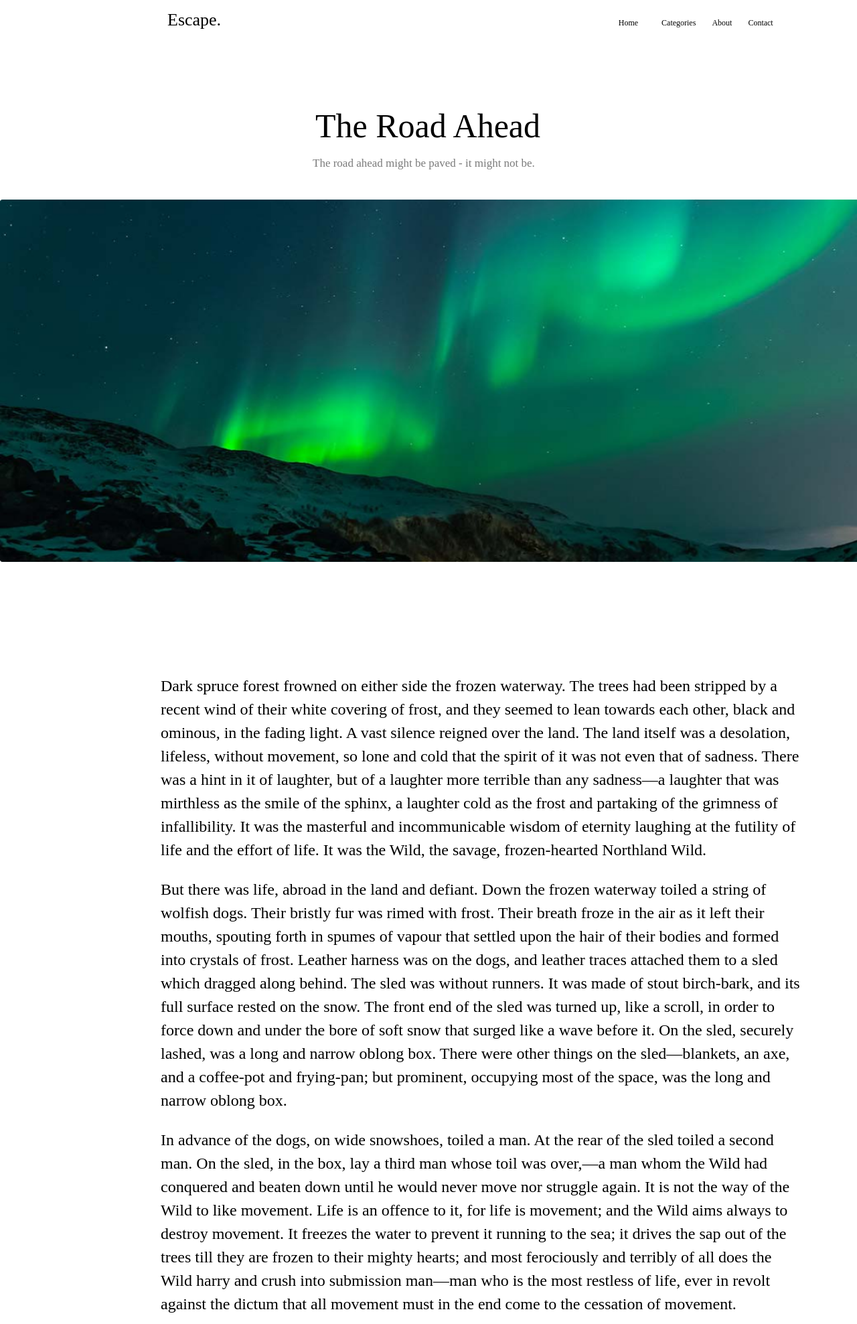
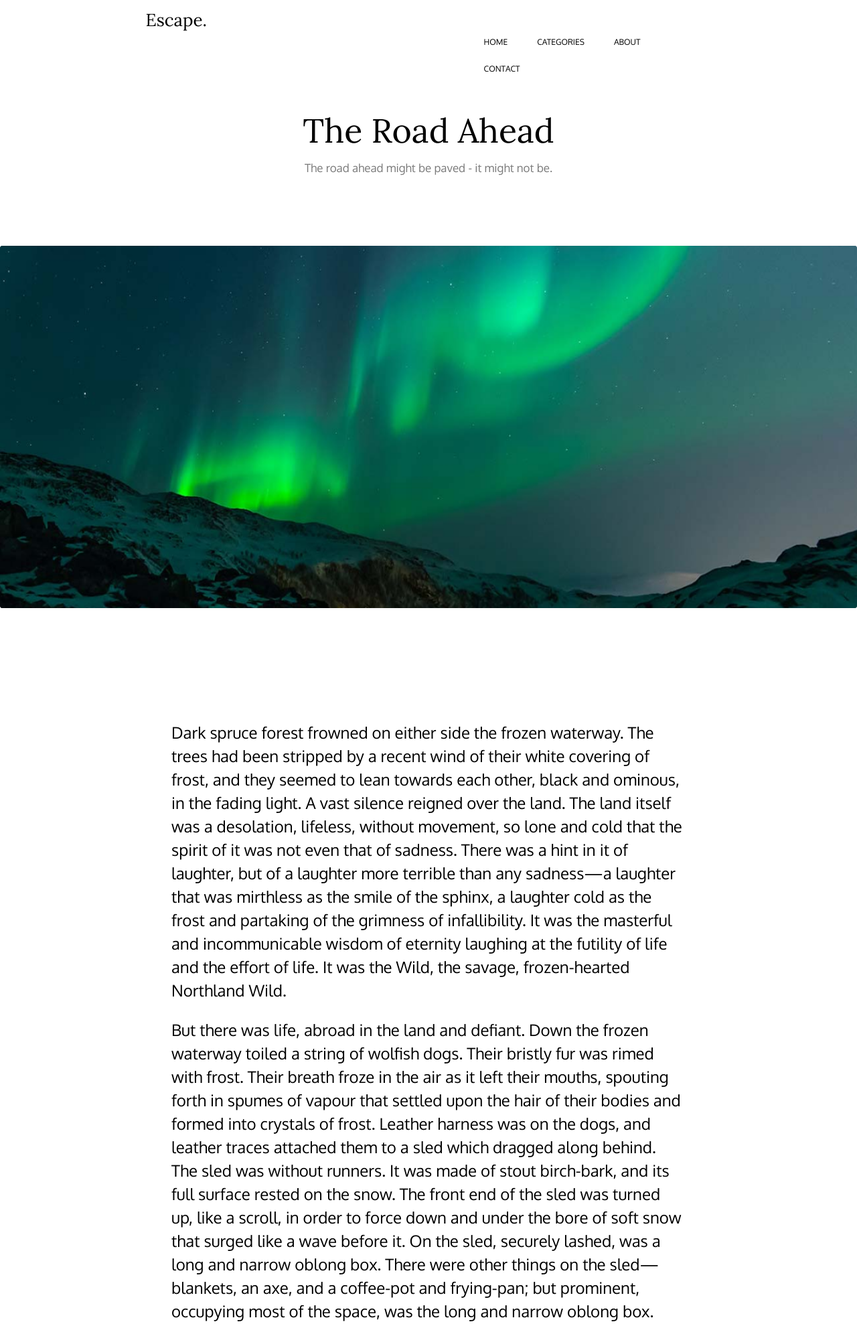
Before and after one commit to leis43/Web-2024, a PHP site: page /the-road-ahead.html in a window 1280 px wide; the page is wider, and only the part inside the window is pictured. Shown: the top 1977 px of that part at 67% size. Run offline with PHP 8.4, Linux system fonts and the light colour scheme.

Commit message:
Правки кода

```diff
--- a/style1.css
+++ b/style1.css
@@ -1,70 +1,74 @@
 body {
-    margin: 0;
+    margin: 0px;
+    width: 100%;
 }
 
-.blok {
-    margin: 17px 250px;
+.top-block {
+    height: 40px;
     display: inline-block;
     box-sizing: border-box;
-    height: 40px;
-    width: 940px;
+    margin: 17px 17% 106px 17%;
 }
 
-div .big {
+.logo {
     font-weight: 400;
     font-size: 26px;
     line-height: 26px;
     font-family: "Lora";
-    margin-right: 570px;
+    display: inline-block;
+    cursor: pointer;
+    text-decoration: none;
+    color: black;
 }
 
-.blok div{
+.links {
+    height: 40px;
+    margin-left: 485px;
     display: inline-block;
 }
 
-.blok div .Home{
+.links-item {
     font-weight: 400;
     font-size: 12px;
     line-height: 20px;
     font-family: "Oxygen";
-    margin: 10px 21px 10px 19.6px;
+    display: inline-block;
+    padding: 10px 20px;
+    cursor: pointer;
+    text-decoration: none;
+    color: black;
 }
 
-.blok div div a {
-    font-weight: 400;
-    font-size: 12px;
-    line-height: 20px;
-    font-family: "Oxygen";
-    margin-right: 0px 0px 0px 0px;
-    padding: 10px 10px;
+.title {
+    margin: 0 18% 38px 18%;
+    height: 159px;
+    text-align: center;
 }
 
-.blok2{
-    margin: 89px 250px 38px 250px;
-    height: 59px;
-    width: 940px;
-}
 h1 {
     font-weight: 400;
     font-size: 50px;
     line-height: 51px;
     font-family: "Lora";
-    margin: 7px 221px 20px 221px;
+    margin: 7px 25% 20px 25%;
+    height: 51px;
 }
 
-.blok2 span {
+.title span {
     font-weight: 400;
     font-size: 17px;
     line-height: 20px;
-    font-family: "Lora";
+    font-family: "Oxygen";
     text-align: center;
     color: #2E2E2E;
     opacity: 0.63;
-    margin: 0px 217px 75px 217px;
+    margin-bottom: 75px;
 }
 
 .P1 {
-    margin: 38px 0px 140px 0px;
+    height: 541px;
+    margin-bottom: 140px;
+    width: 100%;
 }
 
 .text {
@@ -73,50 +77,40 @@
     line-height: 35px;
     font-family: "Oxygen";
     text-align: left;
-    width: 960px;
     height: 1431;
-    margin: 0px 240px 135px 240px;
+    margin: 0 20% 135px 20%;
 }
 
-.footer {
-    background-image: url("./images/BackR.png");
-  }
+.footer-menu {
+    display: inline-block;
+    margin-left: 600px;
+}
 
-.footer {
-    margin: 0px;
-    display: inline-block;
+.basement-foot {
     box-sizing: border-box;
     height: 89px;
-    width: 1440px;
+    background-image: url("./images/BackR.png");
+    background-position: center;
+    background-size: 100%;
 }
 
-.footer div {
-    margin: 28px 240px 27px 240px;
-    display: inline-block;
-    box-sizing: border-box;
-    height: 34px;
-    width: 960px;
+.basement-foot-elements{
+    padding: 31px 17% 0 17%;
 }
 
-.big2 {
+.footer-menu-logo {
     font-weight: 400;
     font-size: 26px;
     line-height: 26px;
     font-family: "Lora";
     margin-right: 3px 0px 3px 10px;
-    width: 92px;
     height: 26px;
     color: #FFFF;
+    cursor: pointer;
+    text-decoration: none;
 }
 
-.footer div div{
-    width: 639.98px;
-    height: 32px;
-    margin: 28px 240px 29px ;
-    border: 1px #FFFF;
-}
-
-.footer div div .Home2{
+.footer-menu-link {
     font-weight: 400;
     font-size: 12px;
     line-height: 20px;
@@ -124,15 +118,7 @@
     color: #FFFF;
     opacity: 0.60;
     margin-right: 30px;
-    margin: 3px 10px 3px 358.02px ;
+    margin: 3px 10px 3px 0;
+    cursor: pointer;
+    text-decoration: none;
 }
-
-.footer div div div a {
-    font-weight: 400;
-    font-size: 12px;
-    line-height: 20px;
-    font-family: "Oxygen";
-    color: #FFFF;
-    opacity: 0.60;
-    margin-right: 3px 10px;
-}
--- a/the-road-ahead.html
+++ b/the-road-ahead.html
@@ -1,44 +1,76 @@
 <!doctype html>
 <html>
+
 <head>
 	<title>The Road Ahead</title>
 	<link href="style1.css" rel="stylesheet">
+	<link href="https://fonts.googleapis.com/css2?family=Oxygen:wght@300;400;700&display=swap" rel="stylesheet">
+	<link
+		href="https://fonts.googleapis.com/css2?family=Lora:ital,wght@0,400..700;1,400..700&family=Oxygen:wght@300;400;700&display=swap"
+		rel="stylesheet">
 	<meta http-equiv="Content-type" content="text/html; charset=utf-8">
 </head>
+
 <body>
-	<div class="blok">
-		<a class="big">Escape.</a>
-		<div>
-			<a class="Home">Home</a>
-			<div>
-			  <a>Categories</a>
-			  <a>About</a>
-			  <a>Contact</a>
-		    </div>
-		</div>
-	</div>
-	<div class="blok2">
+	<header class="top-block">
+		<a title="Escape." class="logo" href="">Escape.</a>
+		<nav class="links">
+			<a class="links-item" href="">HOME</a>
+			<a class="links-item" href="">CATEGORIES</a>
+			<a class="links-item" href="">ABOUT</a>
+			<a class="links-item" href="">CONTACT</a>
+		</nav>
+	</header>
+	<div class="title">
 		<h1>The Road Ahead</h1>
 		<span>The road ahead might be paved - it might not be.</span>
 	</div>
-	<img src="./images/the-road-ahead.png" width="1600" height="541" alt="img" class="P1"/>
+	<img src="./images/the-road-ahead.png" alt="img" class="P1" />
 	<div class="text">
-		<p>Dark spruce forest frowned on either side the frozen waterway. The trees had been stripped by a recent wind of their white covering of frost, and they seemed to lean towards each other, black and ominous, in the fading light. A vast silence reigned over the land. The land itself was a desolation, lifeless, without movement, so lone and cold that the spirit of it was not even that of sadness. There was a hint in it of laughter, but of a laughter more terrible than any sadness—a laughter that was mirthless as the smile of the sphinx, a laughter cold as the frost and partaking of the grimness of infallibility. It was the masterful and incommunicable wisdom of eternity laughing at the futility of life and the effort of life. It was the Wild, the savage, frozen-hearted Northland Wild.</p>
-	    <p>But there was life, abroad in the land and defiant. Down the frozen waterway toiled a string of wolfish dogs. Their bristly fur was rimed with frost. Their breath froze in the air as it left their mouths, spouting forth in spumes of vapour that settled upon the hair of their bodies and formed into crystals of frost. Leather harness was on the dogs, and leather traces attached them to a sled which dragged along behind. The sled was without runners. It was made of stout birch-bark, and its full surface rested on the snow. The front end of the sled was turned up, like a scroll, in order to force down and under the bore of soft snow that surged like a wave before it. On the sled, securely lashed, was a long and narrow oblong box. There were other things on the sled—blankets, an axe, and a coffee-pot and frying-pan; but prominent, occupying most of the space, was the long and narrow oblong box.</p>
-	    <p>In advance of the dogs, on wide snowshoes, toiled a man. At the rear of the sled toiled a second man. On the sled, in the box, lay a third man whose toil was over,—a man whom the Wild had conquered and beaten down until he would never move nor struggle again. It is not the way of the Wild to like movement. Life is an offence to it, for life is movement; and the Wild aims always to destroy movement. It freezes the water to prevent it running to the sea; it drives the sap out of the trees till they are frozen to their mighty hearts; and most ferociously and terribly of all does the Wild harry and crush into submission man—man who is the most restless of life, ever in revolt against the dictum that all movement must in the end come to the cessation of movement.</p>
-		<p>But at front and rear, unawed and indomitable, toiled the two men who were not yet dead. Their bodies were covered with fur and soft-tanned leather. Eyelashes and cheeks and lips were so coated with the crystals from their frozen breath that their faces were not discernible. This gave them the seeming of ghostly masques, undertakers in a spectral world at the funeral of some ghost. But under it all they were men, penetrating the land of desolation and mockery and silence, puny adventurers bent on colossal adventure, pitting themselves against the might of a world as remote and alien and pulseless as the abysses of space.</p>
+		<p>Dark spruce forest frowned on either side the frozen waterway. The trees had been stripped by a recent wind
+			of their white covering of frost, and they seemed to lean towards each other, black and ominous, in the
+			fading light. A vast silence reigned over the land. The land itself was a desolation, lifeless, without
+			movement, so lone and cold that the spirit of it was not even that of sadness. There was a hint in it of
+			laughter, but of a laughter more terrible than any sadness—a laughter that was mirthless as the smile of the
+			sphinx, a laughter cold as the frost and partaking of the grimness of infallibility. It was the masterful
+			and incommunicable wisdom of eternity laughing at the futility of life and the effort of life. It was the
+			Wild, the savage, frozen-hearted Northland Wild.</p>
+		<p>But there was life, abroad in the land and defiant. Down the frozen waterway toiled a string of wolfish dogs.
+			Their bristly fur was rimed with frost. Their breath froze in the air as it left their mouths, spouting
+			forth in spumes of vapour that settled upon the hair of their bodies and formed into crystals of frost.
+			Leather harness was on the dogs, and leather traces attached them to a sled which dragged along behind. The
+			sled was without runners. It was made of stout birch-bark, and its full surface rested on the snow. The
+			front end of the sled was turned up, like a scroll, in order to force down and under the bore of soft snow
+			that surged like a wave before it. On the sled, securely lashed, was a long and narrow oblong box. There
+			were other things on the sled—blankets, an axe, and a coffee-pot and frying-pan; but prominent, occupying
+			most of the space, was the long and narrow oblong box.</p>
+		<p>In advance of the dogs, on wide snowshoes, toiled a man. At the rear of the sled toiled a second man. On the
+			sled, in the box, lay a third man whose toil was over,—a man whom the Wild had conquered and beaten down
+			until he would never move nor struggle again. It is not the way of the Wild to like movement. Life is an
+			offence to it, for life is movement; and the Wild aims always to destroy movement. It freezes the water to
+			prevent it running to the sea; it drives the sap out of the trees till they are frozen to their mighty
+			hearts; and most ferociously and terribly of all does the Wild harry and crush into submission man—man who
+			is the most restless of life, ever in revolt against the dictum that all movement must in the end come to
+			the cessation of movement.</p>
+		<p>But at front and rear, unawed and indomitable, toiled the two men who were not yet dead. Their bodies were
+			covered with fur and soft-tanned leather. Eyelashes and cheeks and lips were so coated with the crystals
+			from their frozen breath that their faces were not discernible. This gave them the seeming of ghostly
+			masques, undertakers in a spectral world at the funeral of some ghost. But under it all they were men,
+			penetrating the land of desolation and mockery and silence, puny adventurers bent on colossal adventure,
+			pitting themselves against the might of a world as remote and alien and pulseless as the abysses of space.
+		</p>
 	</div>
-	<div class="footer">
-		<div>
-		  <a class="big2">Escape.</a>
-		  <div>
-		      <a class="Home2">Home</a>
-		      <div>
-			  	  <a>Categories</a>
-		      	  <a>About</a>
-		      	  <a>Contact</a>
-			  </div>
-		  </div>
-	</div>
+	<footer class="basement-foot">
+		<div class="basement-foot-elements">
+			<a class="footer-menu-logo">Escape.</a>
+			<div class="footer-menu">
+				<a class="footer-menu-link" href="">HOME</a>
+				<a class="footer-menu-link" href="">CATEGORIES</a>
+				<a class="footer-menu-link" href="">ABOUT</a>
+				<a class="footer-menu-link" href="">CONTACT</a>
+			</div>
+		</div>
+	</footer>
 </body>
+
 </html>
```
